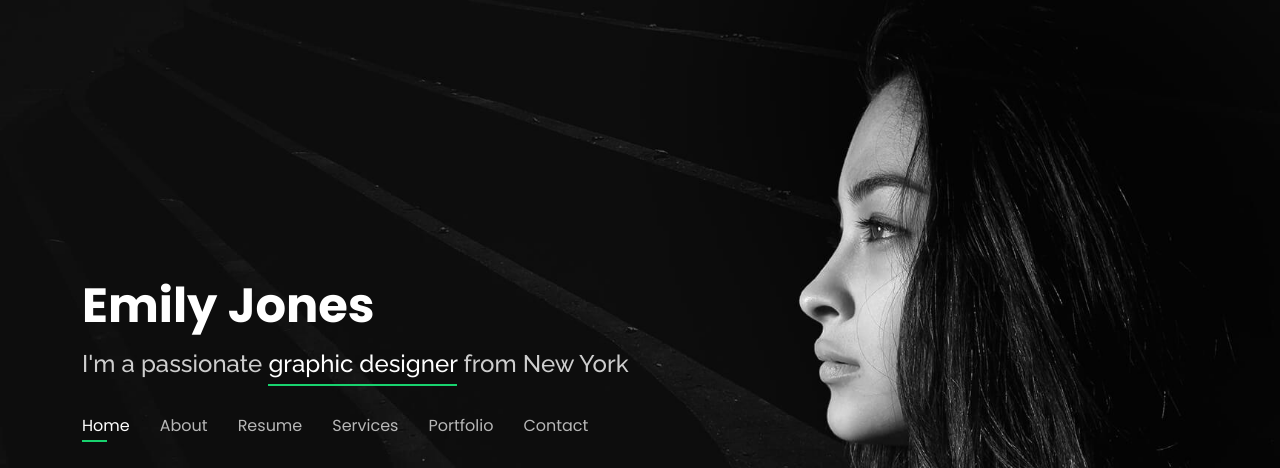
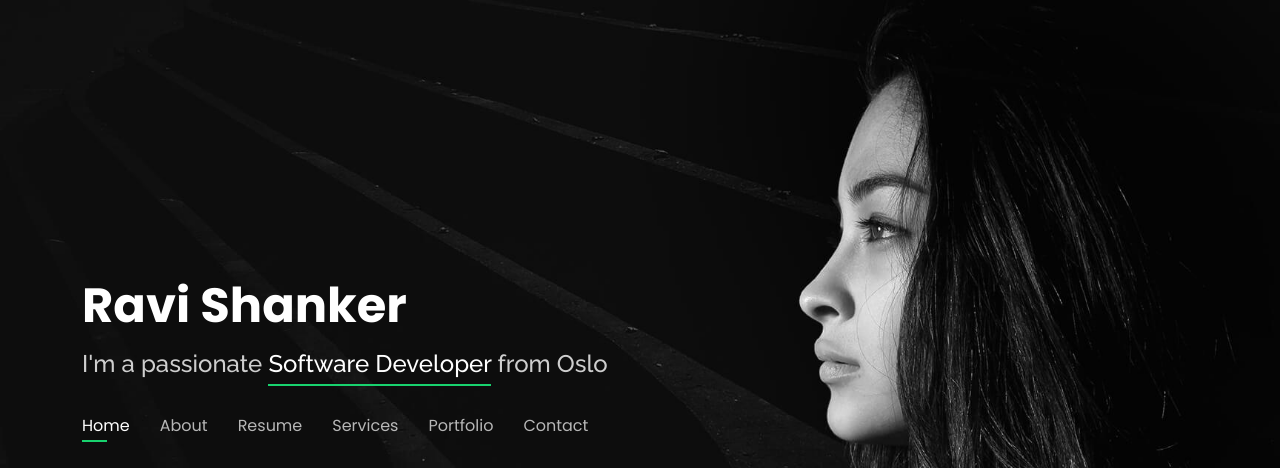
Before and after one commit to ravishanker3188/my-resume, a plain HTML site: page index.html in a window 1280 px wide. Shown: the top 468 px of the page. Drawn offline with nearby package versions, Linux system fonts and the light colour scheme.

Commit message:
change name

```diff
--- a/index.html
+++ b/index.html
@@ -42,10 +42,10 @@
   <header id="header">
     <div class="container">
 
-      <h1><a href="index.html">Emily Jones</a></h1>
+      <h1><a href="index.html">Ravi Shanker</a></h1>
       <!-- Uncomment below if you prefer to use an image logo -->
       <!-- <a href="index.html" class="mr-auto"><img src="assets/img/logo.png" alt="" class="img-fluid"></a> -->
-      <h2>I'm a passionate <span>graphic designer</span> from New York</h2>
+      <h2>I'm a passionate <span>Software Developer</span> from Oslo</h2>
 
       <nav id="navbar" class="navbar">
         <ul>
```
